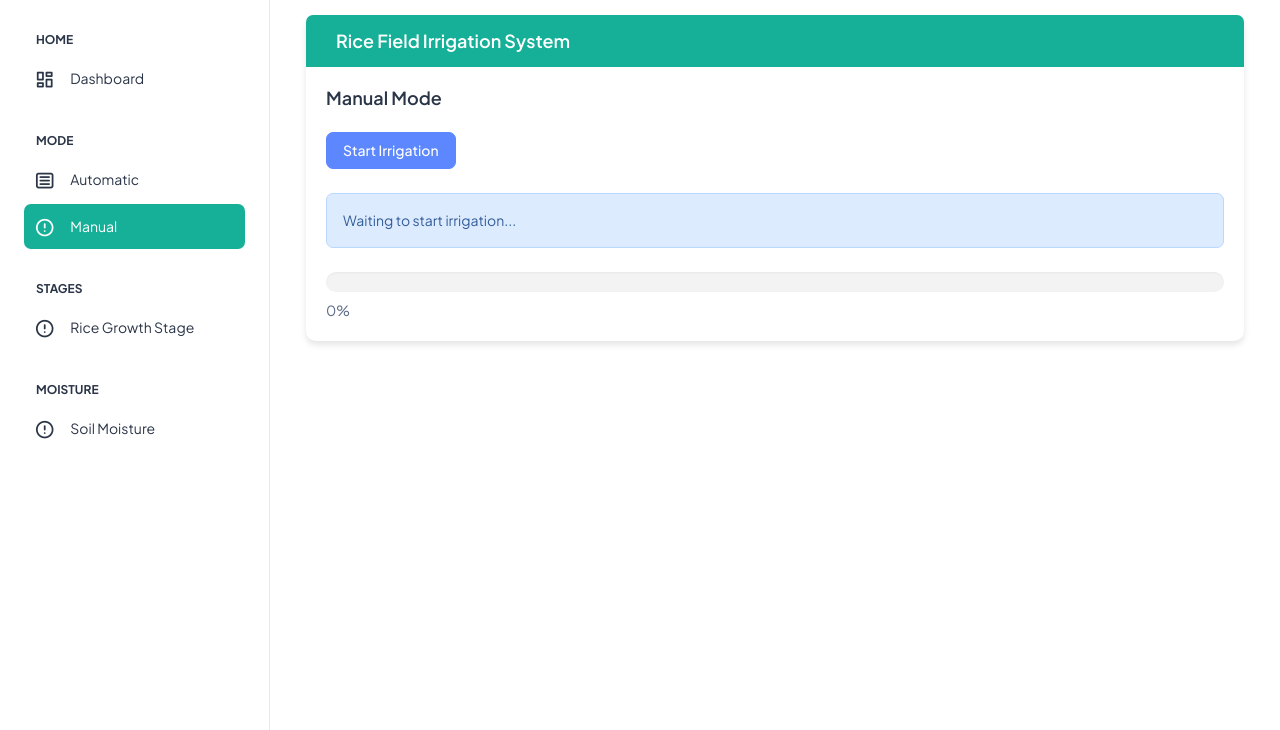
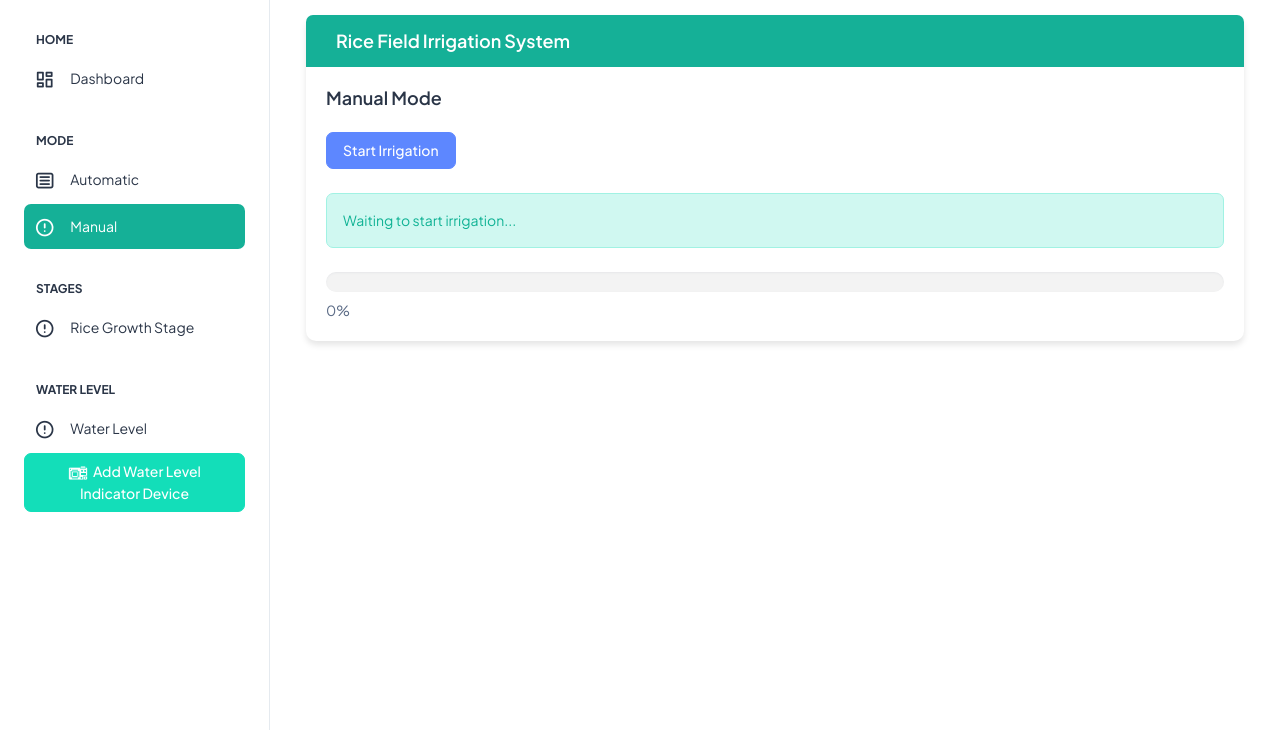
Before and after one commit to Arambuuuuu/Capstone, a PHP site: page /manual.php in a window 1280 px wide. Shown: the part 70-800 px from the top of the page. Run offline with PHP 8.4, Linux system fonts and the light colour scheme.

Commit message:
ChangesAllOver

```diff
--- a/src/php/manual.php
+++ b/src/php/manual.php
@@ -75,16 +75,26 @@
             </li>
             <li class="nav-small-cap">
               <i class="ti ti-dots nav-small-cap-icon fs-4"></i>
-              <span class="hide-menu">Moisture</span>
+              <span class="hide-menu">Water Level</span>
             </li>
             <li class="sidebar-item">
               <a class="sidebar-link" href="./moisture.php" aria-expanded="false">
                 <span>
                   <i class="ti ti-alert-circle"></i>
                 </span>
-                <span class="hide-menu">Soil Moisture</span>
+                <span class="hide-menu">Water Level</span>
               </a>
             </li>
+            <li><!-- Button to trigger modal -->
+              <button type="button" class="btn btn-success sidebar-item" data-bs-toggle="modal"
+                  data-bs-target="#addMoistSensingDeviceModal">
+                  <img src="../assets/images/microcontroller.png" height="20px">&nbsp; Add Water Level Indicator
+                  Device
+              </button>
+            </li>
+
+            <!-- Container for displaying added devices -->
+            <div id="deviceList" class="mt-3"></div>
 
         </nav>
         <!-- End Sidebar navigation -->
@@ -120,7 +130,7 @@
             <div class="card-body">
               <h5 class="card-title fw-semibold mb-4">Manual Mode</h5>
               <button id="startIrrigation" class="btn btn-primary">Start Irrigation</button>
-              <div id="irrigationStatus" class="alert alert-info mt-4" role="alert">
+              <div id="irrigationStatus" class="alert alert-success mt-4" role="alert">
                 Waiting to start irrigation...
               </div>
               <div class="progress mt-4">
```
Also changed, not shown: src/php/automatic.php (+12 -2 lines), src/php/index.php (+8 -6 lines).
